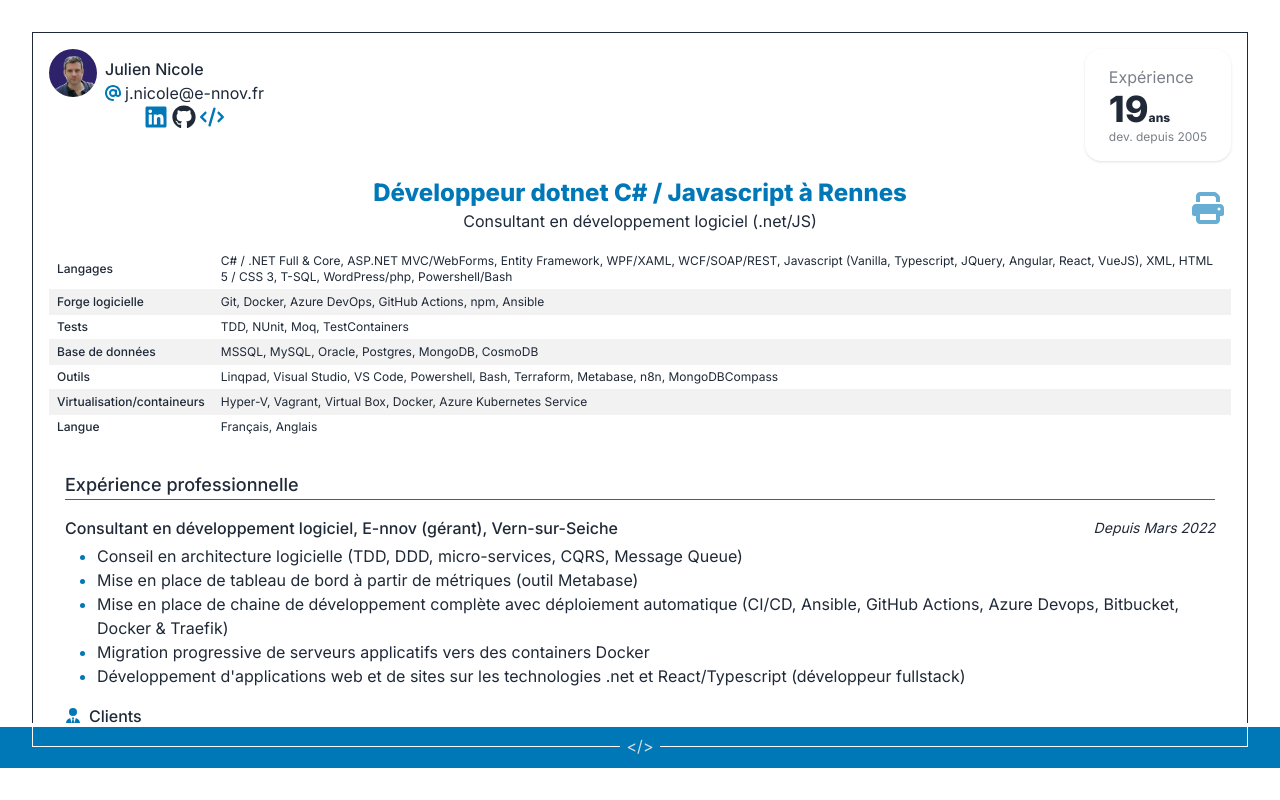
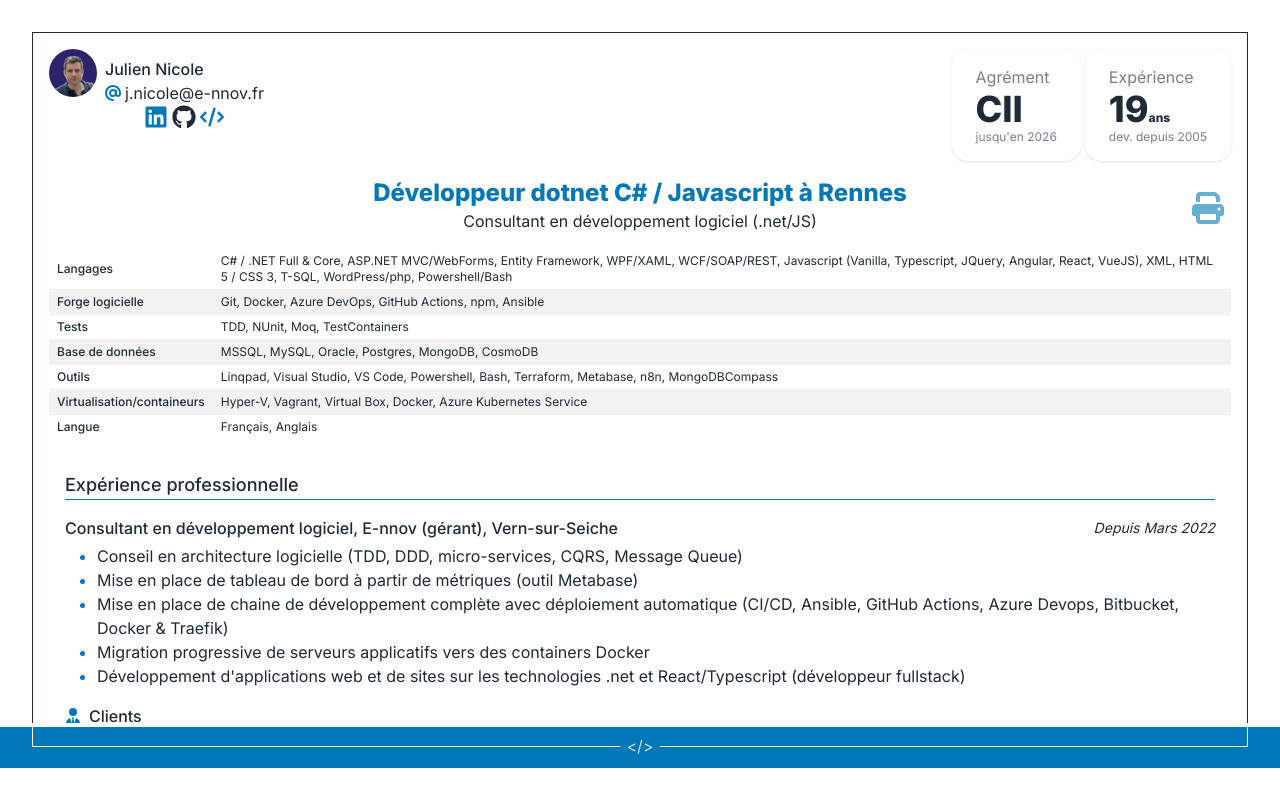
Before and after one commit to e-nnov/website, a Next.js app in the folder src/webapp/: page /cv in a window 1280 px wide. Built offline with nearby package versions, Linux system fonts and the light colour scheme.

Commit message:
adds CII block

```diff
--- a/src/webapp/components/cv/Header.tsx
+++ b/src/webapp/components/cv/Header.tsx
@@ -6,7 +6,7 @@ import { faGithub, faLinkedin } from "@fortawesome/free-brands-svg-icons"
 
 export const Header = () => {
     return (
-        <header className="flex gap-1 justify-between items-start">
+        <header className="flex gap-1 justify-between flex-wrap items-start">
             <div className="flex">
                 <div className="avatar">
                     <div className="w-12 h-12 rounded-full">
@@ -39,11 +39,20 @@ export const Header = () => {
                     </div>
                 </div>
             </div>
-            <div className="hidden sm:block stats stats-vertical shadow">
-                <div className="stat">
-                    <div className="stat-title">Exp&eacute;rience</div>
-                    <div className="stat-value"><YearExperience /><span className="text-xs">ans</span></div>
-                    <div className="stat-desc">{`dev. depuis 2005`}</div>
+            <div className="flex w-full md:w-auto justify-center items-center gap-1">
+                <div className="stats stats-vertical shadow">
+                    <div className="stat">
+                        <div className="stat-title">Agrément</div>
+                        <div className="stat-value">CII</div>
+                        <div className="stat-desc">{`jusqu'en 2026`}</div>
+                    </div>
+                </div>
+                <div className="stats stats-vertical shadow">
+                    <div className="stat">
+                        <div className="stat-title">Exp&eacute;rience</div>
+                        <div className="stat-value"><YearExperience /><span className="text-xs">ans</span></div>
+                        <div className="stat-desc">{`dev. depuis 2005`}</div>
+                    </div>
                 </div>
             </div>
         </header>
```
